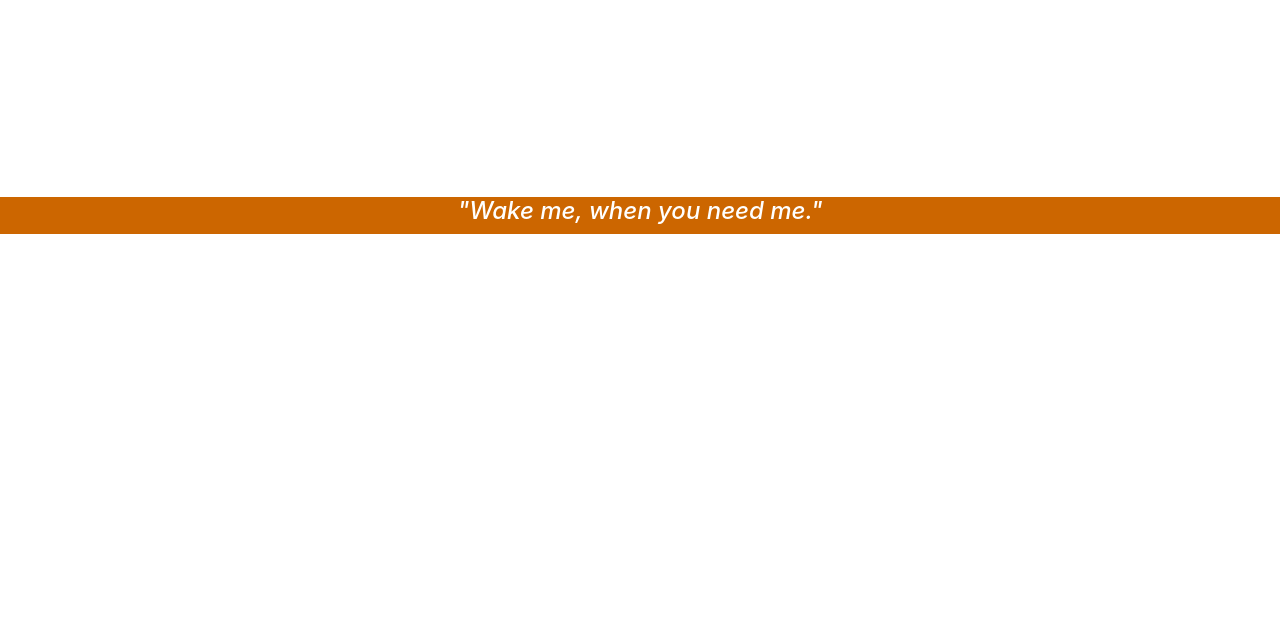
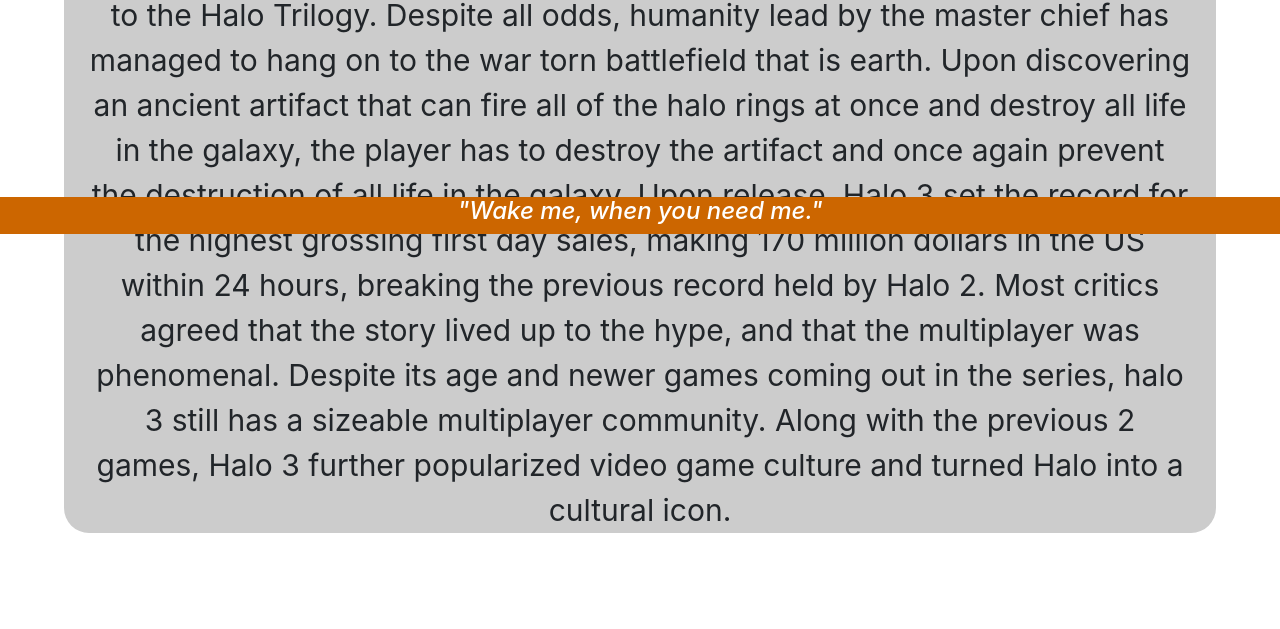
Before and after one commit to kpstesla/project0, a plain HTML site: page Halo3.html in a window 1280 px wide. Shown: the part 566-1195 px from the top of the page. Before the commit the page ends 800 px from the top, so only its background shows below. Drawn offline with nearby package versions, Linux system fonts and the light colour scheme.

Commit message:
finished the writing

```diff
--- a/Halo3.html
+++ b/Halo3.html
@@ -33,7 +33,7 @@
                     <img src ="Halo3.jpg" alt="Halo art" class = "heropic" height = "400px">
                 </div>
                 <div>
-                    <p>The text</p>
+                    <p>Possibly the most hyped game of all time, Halo 3 delivers the epic conclusion to the Halo Trilogy.  Despite all odds, humanity lead by the master chief has managed to hang on to the war torn battlefield that is earth.  Upon discovering an ancient artifact that can fire all of the halo rings at once and destroy all life in the galaxy, the player has to destroy the artifact and once again prevent the destruction of all life in the galaxy.  Upon release, Halo 3 set the record for the highest grossing first day sales, making 170 million dollars in the US within 24 hours, breaking the previous record held by Halo 2.   Most critics agreed that the story lived up to the hype, and that the multiplayer was phenomenal.  Despite its age and newer games coming out in the series, halo 3 still has a sizeable multiplayer community.  Along with the previous 2 games, Halo 3 further popularized video game culture and turned Halo into a cultural icon.</p>
                 </div>
         </div>
         <div style="height:80px"></div>
```
Also changed, not shown: Halo2.html (+1 -1 lines).
